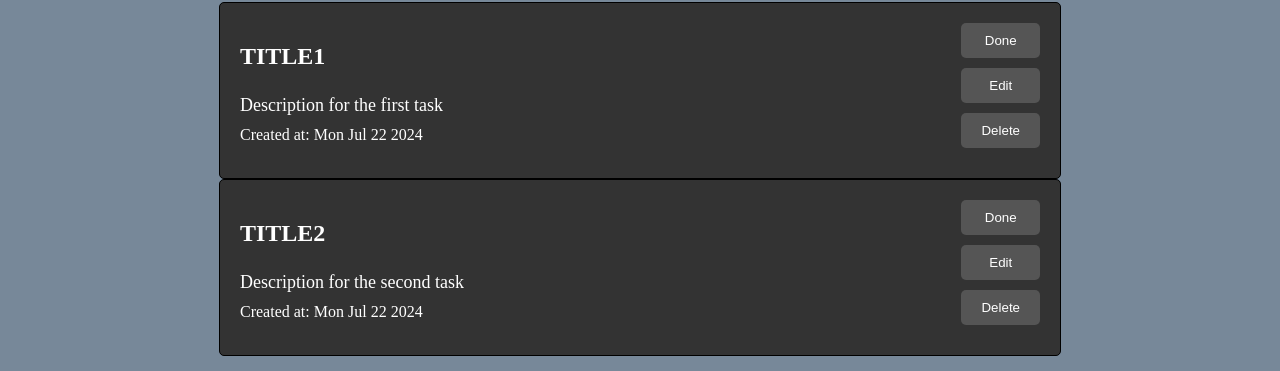
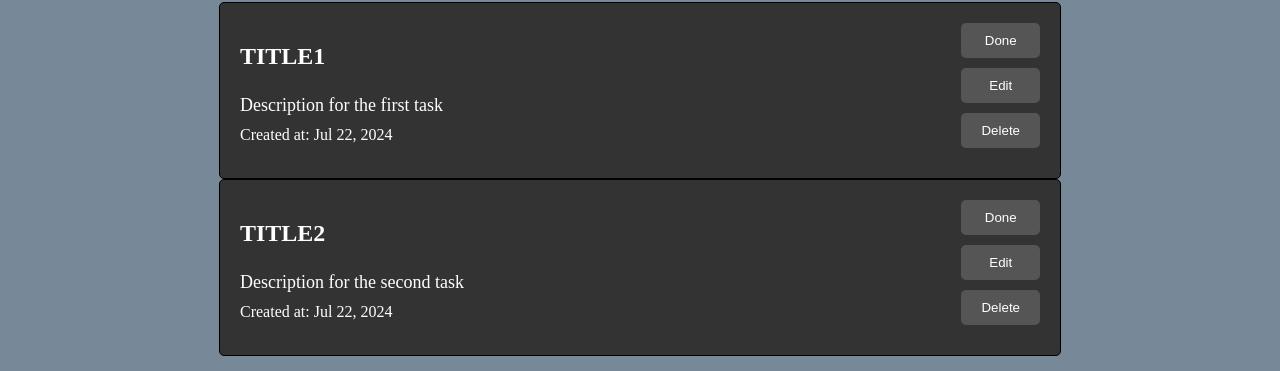
Before and after one commit to misterio33/AngularToDo, an Angular app: page / in a window 1280 px wide. Shown: the part 408-779 px from the top of the page. Built offline with nearby package versions, Linux system fonts and the light colour scheme.

Commit message:
refactoring and pipe usage

```diff
--- a/src/app/models/todoItem.model.ts
+++ b/src/app/models/todoItem.model.ts
@@ -2,5 +2,5 @@ export interface TodoItem {
     title: string;
     description: string;
     isDone: boolean;
-    createdAt: Date;
+    createdAt: string;
 }
--- a/src/app/todo-item/todo-item.component.html
+++ b/src/app/todo-item/todo-item.component.html
@@ -17,7 +17,7 @@
         <h1 class="title">{{ todoItem.title.toUpperCase() }}</h1>
         <p class="description">{{ todoItem.description }}</p>
         }
-        <p>Created at: {{ todoItem.createdAt.toDateString() }}</p>
+        <p>Created at: {{ todoItem.createdAt | date }}</p>
     </div>
 
     <div class="buttons">
--- a/src/app/todo-item/todo-item.component.ts
+++ b/src/app/todo-item/todo-item.component.ts
@@ -2,11 +2,12 @@ import { Component, inject, Input, SimpleChanges } from '@angular/core';
 import { TodoItem } from '../models/todoItem.model';
 import { TodoService } from '../todo.service';
 import { FormsModule, NgForm } from '@angular/forms';
+import { DatePipe } from '@angular/common';
 
 @Component({
     selector: 'app-todo-item',
     standalone: true,
-    imports: [FormsModule],
+    imports: [FormsModule, DatePipe],
     templateUrl: './todo-item.component.html',
     styleUrl: './todo-item.component.css',
 })
--- a/src/app/todo.service.ts
+++ b/src/app/todo.service.ts
@@ -8,13 +8,13 @@ export class TodoService {
             title: 'title1',
             description: 'Description for the first task',
             isDone: false,
-            createdAt: new Date(),
+            createdAt: new Date().toDateString(),
         },
         {
             title: 'title2',
             description: 'Description for the second task',
             isDone: false,
-            createdAt: new Date(),
+            createdAt: new Date().toDateString(),
         },
     ];
 
@@ -31,7 +31,7 @@ export class TodoService {
             title: title,
             description: description,
             isDone: false,
-            createdAt: new Date(),
+            createdAt: new Date().toDateString(),
         });
     }
 
```
